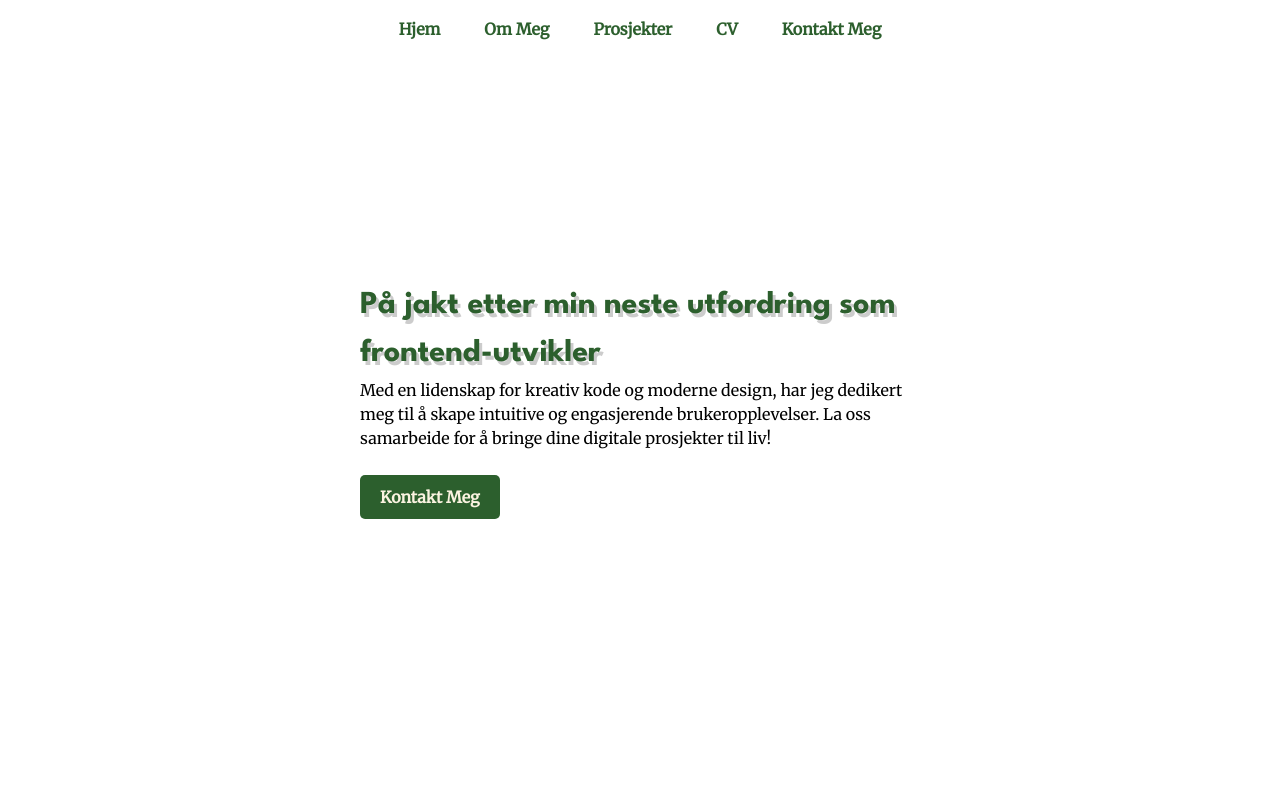
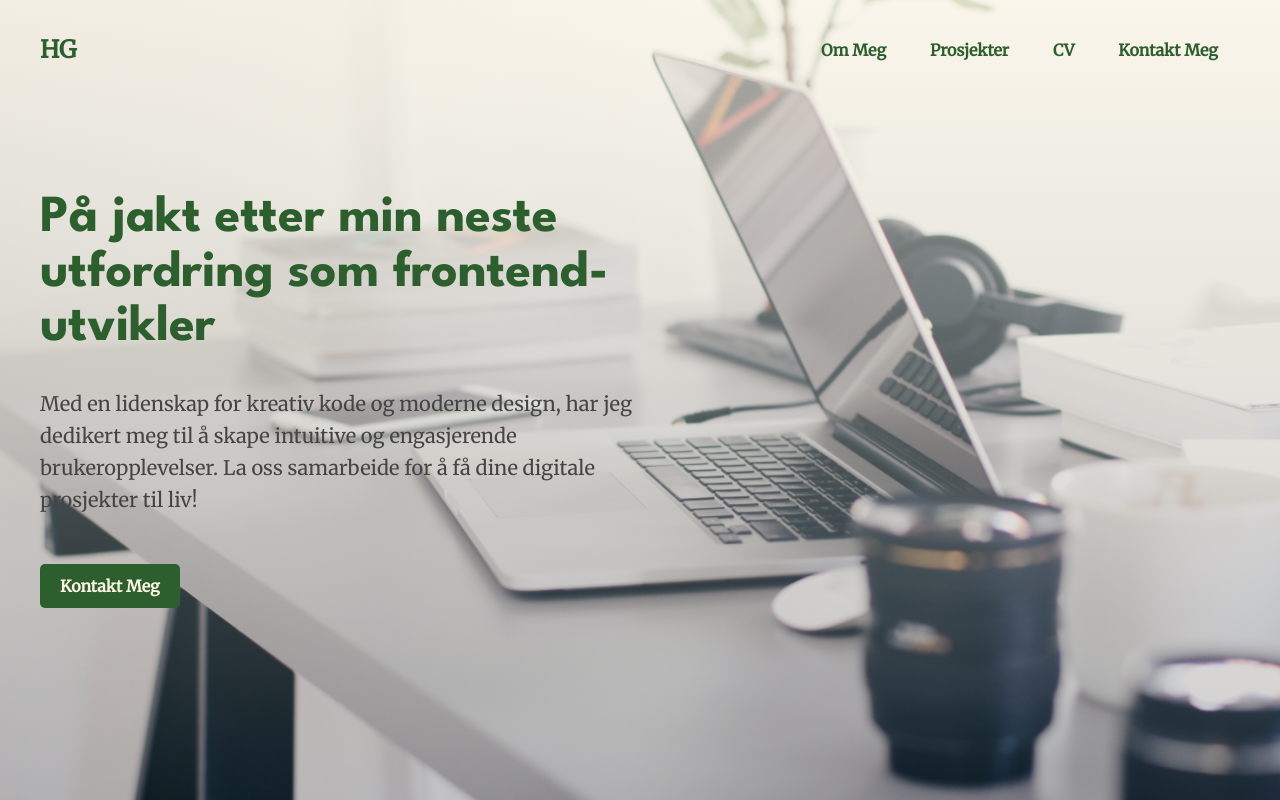
Before and after one commit to coding-chef77/portfolio2, a React (Vite) app: page / in a window 1280 px wide. Shown: the top 800 px of the page. Built offline with nearby package versions, Linux system fonts and the light colour scheme.

Commit message:
Added background image.

```diff
--- a/src/App.jsx
+++ b/src/App.jsx
@@ -7,7 +7,6 @@ import NavBar from "./NavBar";
 import HeroPage from "./pages/HeroPage";
 import AboutPage from "./pages/AboutPage";
 import ProjectsPage from "./pages/projects/ProjectsPage";
-import SingelProjectPage from "./pages/SingelProjectPage";
 import ContactPage from "./pages/ContactPage";
 import CVPage from "./pages/CV/CVPage";
 import Footer from "./components/Footer";
@@ -21,8 +20,6 @@ function App() {
         return <AboutPage />;
       case "projects":
         return <ProjectsPage />;
-      case "singleProject":
-        return <SingelProjectPage projectId={activePage.projectId} />;
       case "cv":
         return <CVPage />;
       case "contact":
@@ -70,12 +67,15 @@ const Overlay = styled.div`
 const AppContainer = styled.div`
   display: flex;
   flex-direction: column;
-  min-height: 100vh;
-  position: relative;
 `;
 
 const MainContent = styled.div`
   flex: 1;
+  display: flex;
+  flex-direction: column;
+  justify-content: center;
+  align-items: center;
+  position: relative;
 `;
 
 const CloseIcon = styled(FaTimes)`
--- a/src/NavBar.jsx
+++ b/src/NavBar.jsx
@@ -4,12 +4,8 @@ import PropTypes from "prop-types";
 const NavBar = ({ onNavigate }) => {
   return (
     <Wrapper>
+      <Logo onClick={() => onNavigate({ page: null })}>HG</Logo>
       <StyledList>
-        <StyledListItem>
-          <StyledButton onClick={() => onNavigate({ page: null })}>
-            Hjem
-          </StyledButton>
-        </StyledListItem>
         <StyledListItem>
           <StyledButton onClick={() => onNavigate({ page: "about" })}>
             Om Meg
@@ -35,17 +31,30 @@ const NavBar = ({ onNavigate }) => {
   );
 };
 const Wrapper = styled.nav`
-  padding: 1rem 2rem;
-  position: absolute; // Add this line
-  top: 0; // Add this line
-  left: 0; // Add this line
-  right: 0; // Add this line
-  z-index: 1000; // Add this line to ensure the navbar is always on top
+  position: absolute;
+  top: 0;
+  left: 0;
+  right: 0;
+  z-index: 1001; // This ensures the navbar is above other content
+  display: flex;
+  justify-content: space-between;
+  align-items: center;
+  width: 100%;
+  max-width: 1200px;
+  margin: 0 auto;
+  padding: 32px 0;
+`;
+
+const Logo = styled.div`
+  font-size: 1.5rem;
+  font-weight: bold;
+  color: var(--verdant-green);
+  cursor: pointer;
 `;
 
 const StyledList = styled.ul`
   display: flex;
-  justify-content: center;
+  justify-content: flex-end;
   list-style: none;
   padding: 0;
   margin: 0;
@@ -53,6 +62,7 @@ const StyledList = styled.ul`
 
 const StyledListItem = styled.li`
   margin: 0 1rem;
+  font-weight: 700;
 `;
 
 const StyledButton = styled.button`
--- a/src/assets/GlobalStyles.jsx
+++ b/src/assets/GlobalStyles.jsx
@@ -78,9 +78,8 @@ h6 {
 
 }
 
-h1 {
-  // font-size: 5vw;
-  text-shadow: 3px 4px 0 rgba(0,0,0,0.2);
+p {
+  color: #444;
 }
 
 :focus {
--- a/src/pages/CV/CVPage.styles.js
+++ b/src/pages/CV/CVPage.styles.js
@@ -69,7 +69,7 @@ const StyledImg = styled.img`
 const Main = styled.main`
   display: flex;
   justify-content: space-between;
-  gap: 20px;
+  gap: 40px;
   padding-top: 20px;
 `;
 
@@ -77,6 +77,7 @@ const ProfilContainer = styled.section`
   margin-top: 25px;
   display: flex;
   flex-direction: column;
+  flex: 1;
   .profil h2 {
     margin-bottom: 25px;
   }
@@ -99,13 +100,15 @@ const EducationEntry = styled.div`
   margin-bottom: 20px;
 `;
 
-const KompetanseContainer = styled.article``;
+const KompetanseContainer = styled.article`
+  overflow: hidden;
+`;
 
 const KompetanseList = styled.section.withConfig({
   shouldForwardProp: (prop) => isPropValid(prop) && prop !== "hasTwoColumns",
 })`
   display: flex;
-  gap: 20px;
+  gap: 5px;
   margin-bottom: 20px;
 
   h4 {
@@ -118,7 +121,7 @@ const KompetanseList = styled.section.withConfig({
     padding-left: 0;
     line-height: 1.6;
     column-count: 1;
-    column-gap: 20px;
+    // column-gap: 20px;
 
     ${({ hasTwoColumns }) =>
       hasTwoColumns &&
@@ -148,7 +151,7 @@ const ErfaringContainer = styled.section`
   margin-top: 25px;
   border-left: 2px solid #d8d8d8;
   padding-left: 20px;
-
+  flex: 1;
   h2 {
     margin-bottom: 25px;
   }
--- a/src/pages/HeroPage.jsx
+++ b/src/pages/HeroPage.jsx
@@ -1,21 +1,39 @@
 import styled from "styled-components";
 import PropTypes from "prop-types";
+import myImage from "../assets/hero.jpg";
 
 const HeroPage = ({ onNavigate }) => {
   return (
-    <Wrapper>
-      <h1>På jakt etter min neste utfordring som frontend-utvikler</h1>
-      <p>
-        Med en lidenskap for kreativ kode og moderne design, har jeg dedikert
-        meg til å skape intuitive og engasjerende brukeropplevelser. La oss
-        samarbeide for å bringe dine digitale prosjekter til liv!
-      </p>
-      <CTAButton onClick={() => onNavigate({ page: "contact" })}>
-        Kontakt Meg
-      </CTAButton>
-    </Wrapper>
+    <ImageWrapper>
+      <Wrapper>
+        <HeroContainerWrapper>
+          <Heading>
+            På jakt etter min neste utfordring som frontend-utvikler
+          </Heading>
+          <HeroText>
+            Med en lidenskap for kreativ kode og moderne design, har jeg
+            dedikert meg til å skape intuitive og engasjerende
+            brukeropplevelser. La oss samarbeide for å få dine digitale
+            prosjekter til liv!
+          </HeroText>
+          <CTAButton onClick={() => onNavigate({ page: "contact" })}>
+            Kontakt Meg
+          </CTAButton>
+        </HeroContainerWrapper>
+      </Wrapper>
+    </ImageWrapper>
   );
 };
+
+const ImageWrapper = styled.div`
+  background-image: linear-gradient(
+      rgba(250, 243, 224, 0.6),
+      rgba(34, 34, 34, 0.2)
+    ),
+    url(${myImage});
+  background-size: cover;
+  width: 100%;
+`;
 
 const Wrapper = styled.div`
   display: flex;
@@ -23,16 +41,31 @@ const Wrapper = styled.div`
   align-items: flex-start;
   justify-content: center;
   height: 100vh;
-  width: 100vw;
-  padding: 20px;
-  max-width: 600px;
+  max-width: 1200px;
   margin: 0 auto;
+`;
+
+const HeroContainerWrapper = styled.div`
+  width: 50%;
+`;
+
+const Heading = styled.h1`
+  // text-shadow: 3px 4px 0 rgba(0, 0, 0, 0.2);
+  font-size: 52px;
+  margin-bottom: 32px;
+  line-height: 1.05;
+`;
+
+const HeroText = styled.p`
+  font-size: 20px;
+  line-height: 1.6;
+  margin-bottom: 48px;
 `;
 
 const CTAButton = styled.button`
   background-color: var(--verdant-green);
   color: var(--background-color);
-  margin-top: 25px;
+
   padding: 10px 20px;
   border: none;
   border-radius: 5px;
@@ -41,7 +74,8 @@ const CTAButton = styled.button`
   transition: background-color 0.3s;
 
   &:hover {
-    background-color: var(--yellow-accent);
+    background-color: var(--accent-teal);
+    color: black;
   }
 `;
 
--- a/src/pages/SingelProjectPage.jsx
+++ /dev/null
@@ -1,5 +0,0 @@
-const SingelProjectPage = () => {
-  return <div>SingelProjectPage</div>;
-};
-
-export default SingelProjectPage;
--- a/src/pages/projects/ProjectsPage.jsx
+++ b/src/pages/projects/ProjectsPage.jsx
@@ -106,6 +106,9 @@ const Wrapper = styled.div`
   justify-content: center;
   flex-wrap: wrap;
   gap: 20px;
+  max-width: 1200px;
+  padding: 96px 0;
+  margin: 0 auto;
 `;
 
 const Card = styled.div`
```
Also changed, not shown: src/assets/hero.jpg (added).
